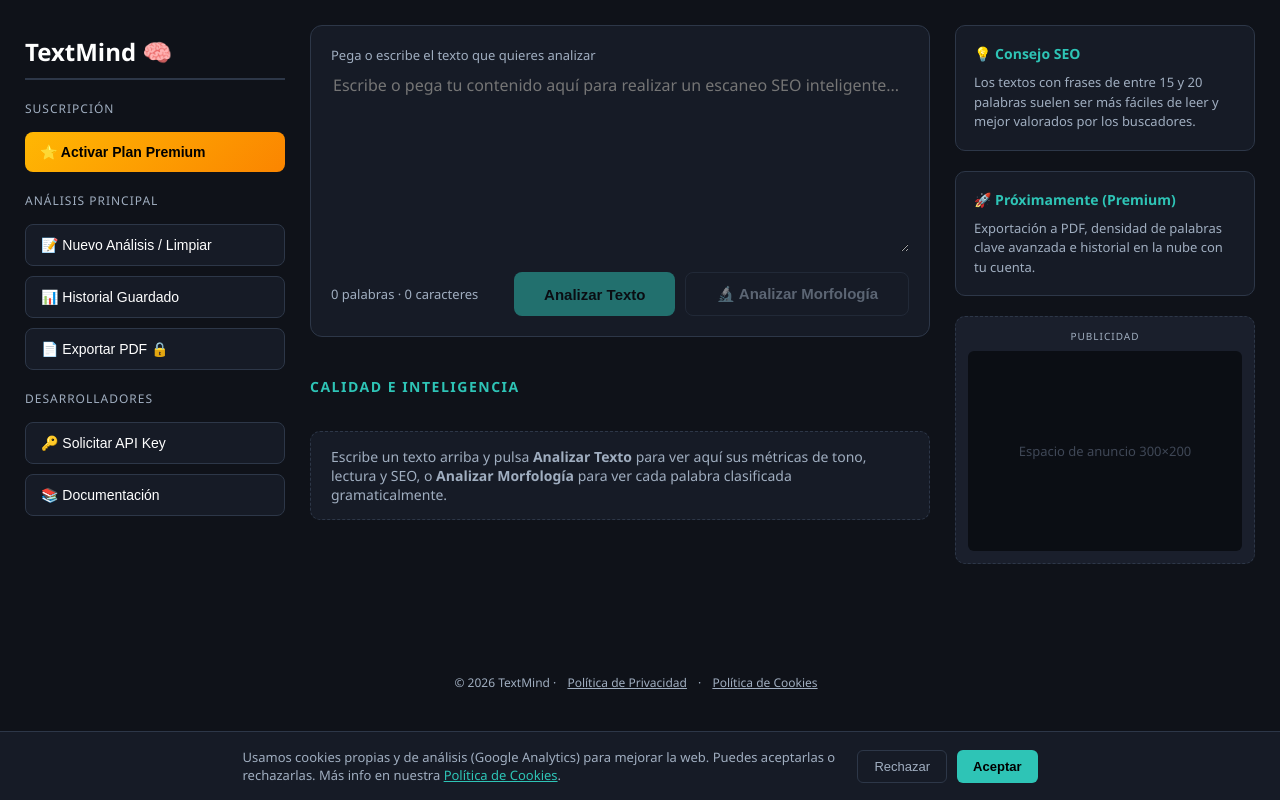
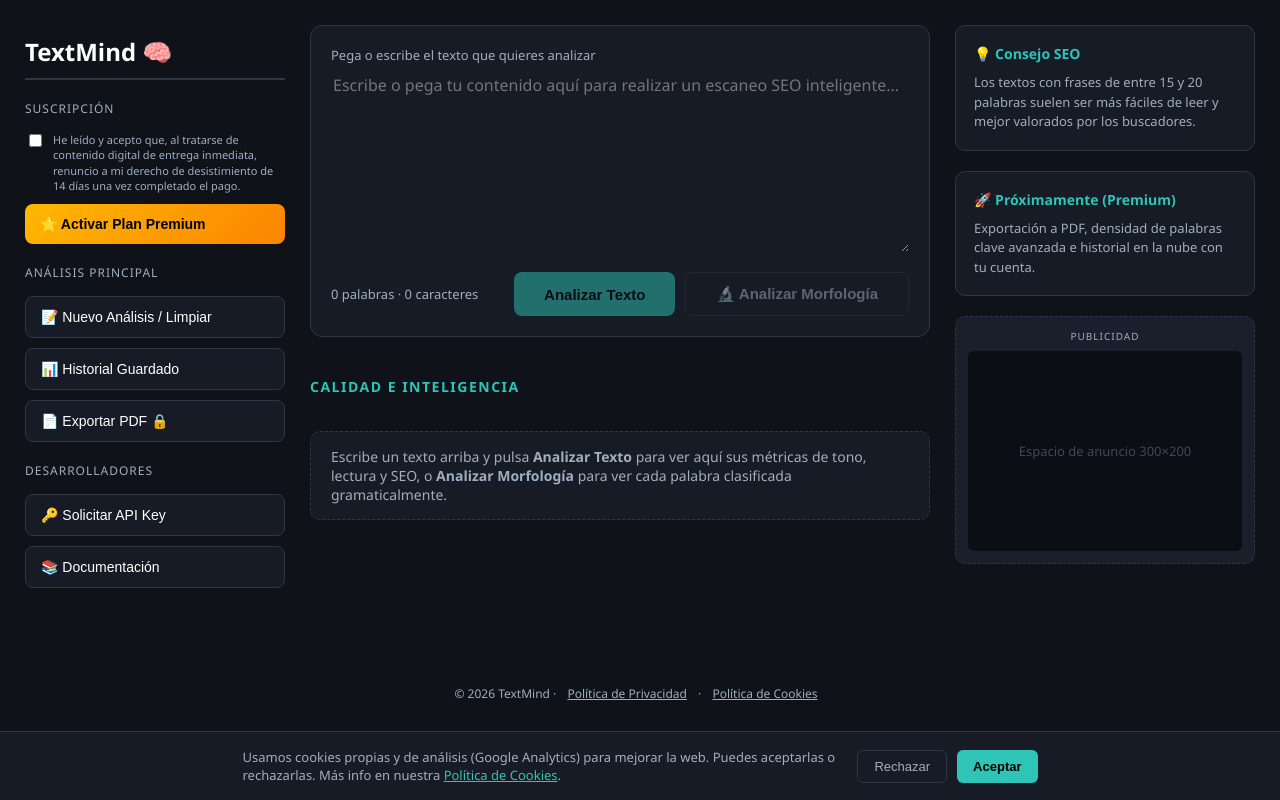
Before and after one commit to neodevgo-prog/mi-contador-web, a Flask app: page / in a window 1280 px wide. Run offline with Flask 3, Linux system fonts and the light colour scheme.

Commit message:
Añadir casilla de renuncia al derecho de desistimiento

```diff
--- a/app.py
+++ b/app.py
@@ -241,8 +241,18 @@ def historial():
 
 
 # RUTA PREMIUM: inicia el pago real con Stripe si está configurado
-@app.route("/premium")
+@app.route("/premium", methods=["GET", "POST"])
 def premium():
+    if request.method == "GET":
+        # Si alguien llega aquí directamente (sin pasar por el formulario con la
+        # casilla de aceptación), lo mandamos de vuelta al inicio.
+        flash("Para activar el Plan Premium, marca la casilla de aceptación y pulsa el botón desde la página principal.", "info")
+        return redirect(url_for("index"))
+
+    if not request.form.get("acepta_renuncia"):
+        flash("Debes aceptar la renuncia al derecho de desistimiento de 14 días para continuar con el pago del contenido digital.", "premium")
+        return redirect(url_for("index"))
+
     if session.get("premium"):
         flash("Ya tienes el Plan Premium activo. ¡Gracias por tu apoyo! 🎉", "premium")
         return redirect(url_for("index"))
@@ -256,6 +266,11 @@ def premium():
                 success_url=DOMINIO + "/premium/exito?session_id={CHECKOUT_SESSION_ID}",
                 cancel_url=DOMINIO + "/premium/cancelado",
             )
+            # Registro mínimo del consentimiento para tener constancia (queda en los
+            # logs de Render). Si más adelante añades base de datos, aquí es donde
+            # guardarías esto de forma permanente junto con el ID de la sesión.
+            print(f"[TextMind] Consentimiento de renuncia aceptado — IP: {request.remote_addr} — "
+                  f"{datetime.now().strftime('%d/%m/%Y %H:%M:%S')} — sesión: {checkout_session.id}")
             return redirect(checkout_session.url, code=303)
         except Exception as e:
             print(f"[TextMind] Error creando la sesión de Stripe: {e}")
--- a/templates/index.html
+++ b/templates/index.html
@@ -315,6 +315,27 @@
             text-align: center;
         }
 
+        .premium-form {
+            display: flex;
+            flex-direction: column;
+            gap: 10px;
+        }
+
+        .checkbox-legal {
+            display: flex;
+            align-items: flex-start;
+            gap: 8px;
+            font-size: 11px;
+            line-height: 1.4;
+            color: var(--texto-secundario);
+            cursor: pointer;
+        }
+
+        .checkbox-legal input {
+            margin-top: 2px;
+            flex-shrink: 0;
+        }
+
         .site-footer {
             grid-column: 1 / -1;
             text-align: center;
@@ -501,9 +522,14 @@
                 {% if es_premium %}
                 <div class="badge-premium-activo">✅ Premium Activo</div>
                 {% else %}
-                <a href="{{ url_for('premium') }}" style="text-decoration: none;">
-                    <button type="button" class="btn-panel btn-premium">⭐ Activar Plan Premium</button>
-                </a>
+                <form method="POST" action="{{ url_for('premium') }}" class="premium-form">
+                    <label class="checkbox-legal">
+                        <input type="checkbox" name="acepta_renuncia" required>
+                        <span>He leído y acepto que, al tratarse de contenido digital de entrega inmediata,
+                        renuncio a mi derecho de desistimiento de 14 días una vez completado el pago.</span>
+                    </label>
+                    <button type="submit" class="btn-panel btn-premium">⭐ Activar Plan Premium</button>
+                </form>
                 {% endif %}
             </div>
 
```
